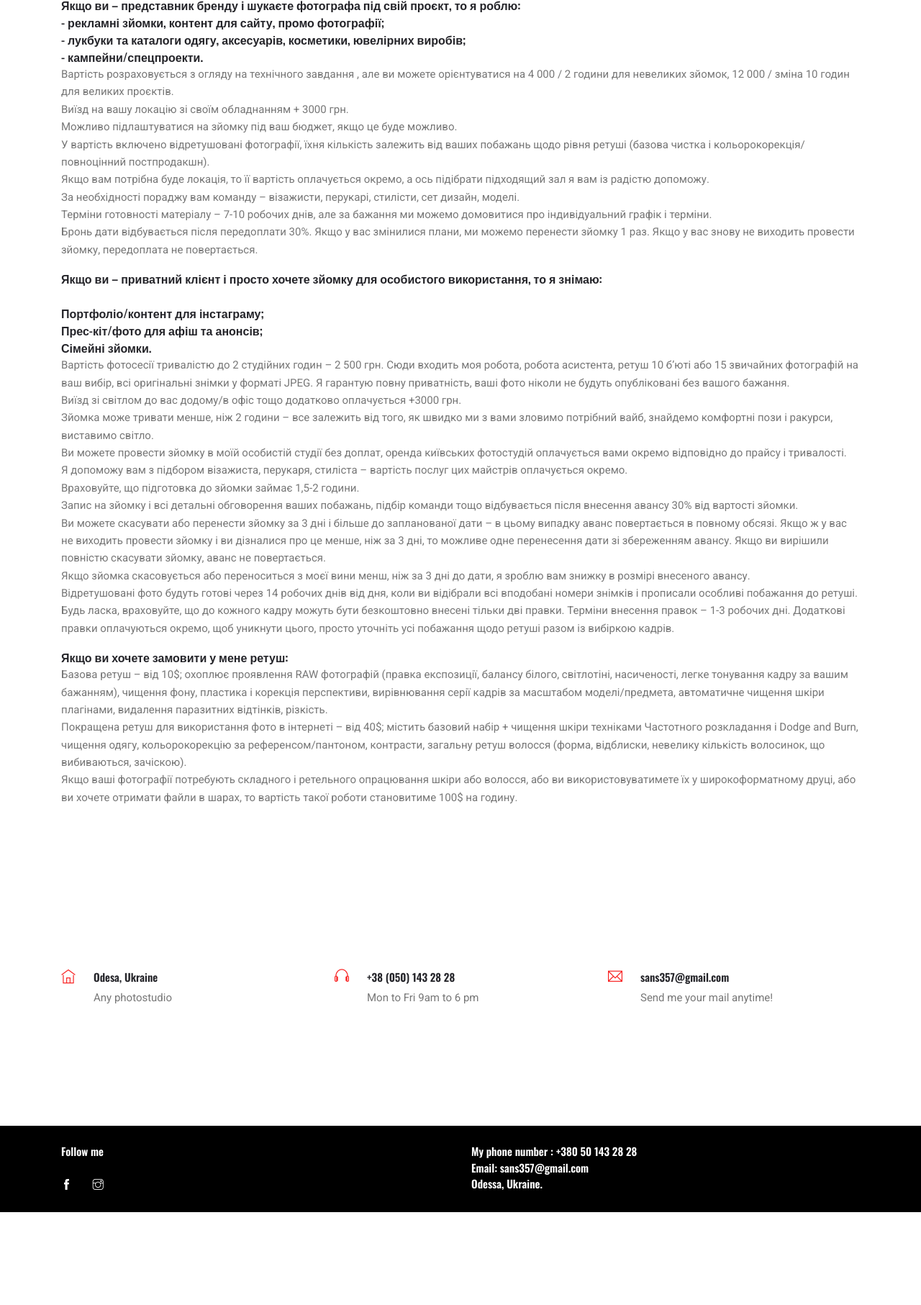
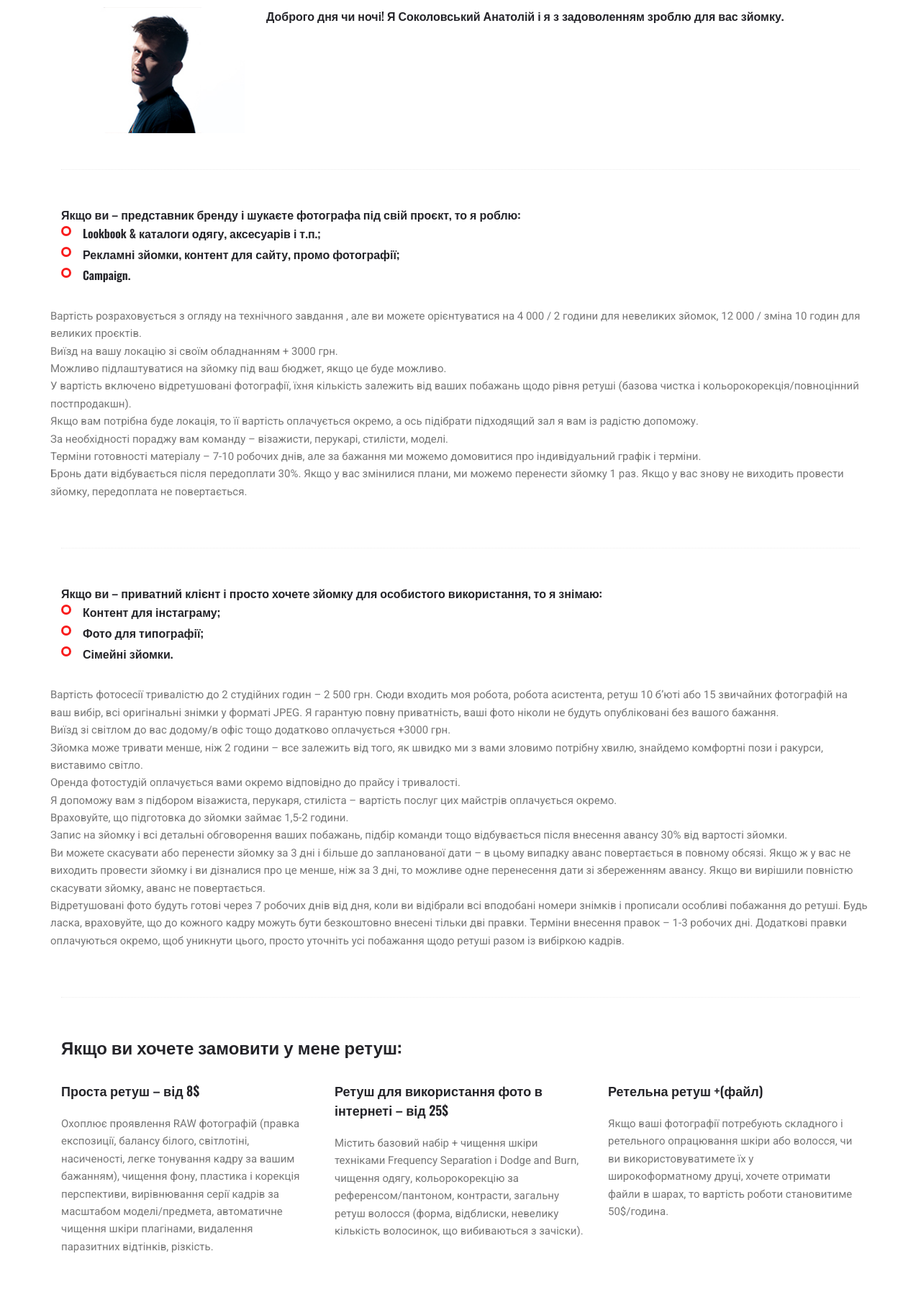
Before and after one commit to SokolovskyiAnatolii/Sokolovskyi.art, a plain HTML site: page price.html in a window 1280 px wide. Shown: the part 1038-2851 px from the top of the page at 72% size. Before the commit the page ends 2722 px from the top, so only its background shows below. Drawn offline with nearby package versions, Linux system fonts and the light colour scheme; some packages are replaced by stand-ins of ours.

Commit message:
price done

```diff
--- a/price.html
+++ b/price.html
@@ -17,7 +17,7 @@
     <!-- meta character set -->
     <meta charset="UTF-8" />
     <!-- Site Title -->
-    <title>Contact</title>
+    <title>Price</title>
 
     <link
       href="https://fonts.googleapis.com/css?family=Oswald:300,500,600|Roboto:400,700"
@@ -65,7 +65,7 @@
 					</div>
 					</div>
 				<div class="banner-img offset-lg-1 col-lg-7 col-md-6">
-					<img class="img-fluid" src="img/banner-img.png" alt="Adler Photo | Aerial dance" title="Adler Photo | @polina_khalo Polina Halo">
+					<img class="img-fluid" src="img/banner-img.png" alt="Sokolovskyi Anatolii | Aerial dance" title="Sokolovskyi Anatolii | @polina_khalo Polina Halo">
 				</div>
 				</div>
 		</div>
@@ -73,30 +73,39 @@
 
   <section class="sample-text-area">
 		<div class="container">
-			<h3 class="text-heading">ПРАЙС</h3>
-			<h3>
-        Доброго дня чи ночі! Я Соколовський Анатолій і я з задоволенням зроблю для вас
-        зйомку.
-      </h3>
-      <h5>
-				Якщо ви – представник бренду і шукаєте фотографа під свій
+      <div class="section-top-border">
+				<h3 class="mb-30">ПРАЙС</h3>
+				<div class="row">
+
+					<div class="col-md-3">
+						<img src="img/elements/ava-pr.jpg" alt="" class="img-fluid">
+					</div>
+
+					<div class="col-md-9 mt-sm-20 left-align-p">
+						<h5>Доброго дня чи ночі! Я Соколовський Анатолій і я з задоволенням зроблю для вас
+              зйомку.</h5>
+					</div>
+
+				</div>
+			</div>
+
+      <div class="section-top-border">
+				<h5 class="mb-30">Якщо ви – представник бренду і шукаєте фотографа під свій
           проєкт, то я роблю:
-        <ul>
+          <ul class="unordered-list">
             <li>
-            - рекламні зйомки, контент для сайту, промо фотографії;
+              Lookbook & каталоги одягу, аксесуарів і т.п.;
             </li>
             <li>
-            - лукбуки та каталоги одягу, аксесуарів, косметики,
-            ювелірних виробів;
+               Рекламні зйомки, контент для сайту, промо фотографії;
             </li>
             <li>
-            - кампейни/спецпроекти.
+              Campaign.
             </li>
           </ul>
         </h5>
-
-      <p>
-        Вартість розраховується з огляду на технічного завдання ,
+        <div class="row">
+					<p>Вартість розраховується з огляду на технічного завдання ,
               але ви можете орієнтуватися на 4 000 / 2 години для невеликих
               зйомок, 12 000 / зміна 10 годин для великих проєктів. </br>
 
@@ -114,7 +123,7 @@
               підходящий зал я вам із радістю допоможу.</br>
 
               За необхідності пораджу вам команду – візажисти, перукарі,
-        стилісти, сет дизайн, моделі.</br>
+              стилісти, моделі.</br>
 
               Терміни готовності матеріалу – 7-10 робочих днів, але за
               бажання ми можемо домовитися про індивідуальний графік і
@@ -123,19 +132,21 @@
               Бронь дати відбувається після передоплати 30%. Якщо у вас
               змінилися плани, ми можемо перенести зйомку 1 раз. Якщо у
               вас знову не виходить провести зйомку, передоплата не
-        повертається.
-      </p>
-      <h5>
-        Якщо ви – приватний клієнт і просто хочете зйомку для
+              повертається.</p>
+				</div>
+			</div>
+
+      <div class="section-top-border">
+          <h5 class="mb-30">Якщо ви – приватний клієнт і просто хочете зйомку для
             особистого використання, то я знімаю:
-      </br></br>
-         <ul>
-          <li>Портфоліо/контент для інстаграму;</li>
-          <li>Прес-кіт/фото для афіш та анонсів;</li>
+            <ul class="unordered-list">
+              <li>Контент для інстаграму;</li>
+              <li>Фото для типографії;</li>
               <li>Сімейні зйомки.</li>
             </ul>
           </h5>
 
+          <div class="row">
             <p>
                 Вартість фотосесії тривалістю до 2 студійних годин – 2 500
                 грн. Сюди входить моя робота, робота асистента, ретуш 10
@@ -148,12 +159,11 @@
                 оплачується +3000 грн.</br>
 
                 Зйомка може тривати менше, ніж 2 години – все залежить від
-        того, як швидко ми з вами зловимо потрібний вайб, знайдемо
+                того, як швидко ми з вами зловимо потрібну хвилю, знайдемо
                 комфортні пози і ракурси, виставимо світло.</br>
 
 
-        Ви можете провести зйомку в моїй особистій студії без
-        доплат, оренда київських фотостудій оплачується вами окремо
+                Оренда фотостудій оплачується вами окремо
                 відповідно до прайсу і тривалості.</br>
 
                 Я допоможу вам з підбором візажиста, перукаря, стиліста –
@@ -172,11 +182,7 @@
                 перенесення дати зі збереженням авансу. Якщо ви вирішили
                 повністю скасувати зйомку, аванс не повертається.</br>
 
-        Якщо зйомка скасовується або переноситься з моєї вини менш,
-        ніж за 3 дні до дати, я зроблю вам знижку в розмірі
-        внесеного авансу.</br>
-
-        Відретушовані фото будуть готові через 14 робочих днів від
+                Відретушовані фото будуть готові через 7 робочих днів від
                 дня, коли ви відібрали всі вподобані номери знімків і
                 прописали особливі побажання до ретуші. Будь ласка,
                 враховуйте, що до кожного кадру можуть бути безкоштовно
@@ -185,69 +191,51 @@
                 уникнути цього, просто уточніть усі побажання щодо ретуші
                 разом із вибіркою кадрів.
               </p>
-      <h5>
-        Якщо ви хочете замовити у мене ретуш:
-      </h5>
+         </div>
+
+        </div>
+
+        <div class="section-top-border">
+            <h3 class="mb-30">Якщо ви хочете замовити у мене ретуш:</h3>
+            <div class="row">
+              <div class="col-md-4">
+                <div class="single-defination">
+                  <h4 class="mb-20">Проста ретуш – від 8$</h4>
                   <p>
-        Базова ретуш – від 10$; охоплює проявлення RAW фотографій
+                 Охоплює проявлення RAW фотографій
                 (правка експозиції, балансу білого, світлотіні, насиченості,
                 легке тонування кадру за вашим бажанням), чищення фону,
                 пластика і корекція перспективи, вирівнювання серії кадрів
                 за масштабом моделі/предмета, автоматичне чищення шкіри
-        плагінами, видалення паразитних відтінків, різкість.</br>
-
-        Покращена ретуш для використання фото в інтернеті – від 40$;
-        містить базовий набір + чищення шкіри техніками Частотного
-        розкладання і Dodge and Burn, чищення одягу, кольорокорекцію
+                плагінами, видалення паразитних відтінків, різкість.
+                  </p>
+                </div>
+              </div>
+              <div class="col-md-4">
+                <div class="single-defination">
+                  <h4 class="mb-20">Ретуш для використання фото в інтернеті – від 25$</h4>
+                  <p>
+                 Містить базовий набір + чищення шкіри техніками Frequency Separation
+                і Dodge and Burn, чищення одягу, кольорокорекцію
                 за референсом/пантоном, контрасти, загальну ретуш волосся
                 (форма, відблиски, невелику кількість волосинок, що
-        вибиваються, зачіскою).</br>
-
-        Якщо ваші фотографії потребують складного і ретельного
-        опрацювання шкіри або волосся, або ви використовуватимете їх
-        у широкоформатному друці, або ви хочете отримати файли в
-        шарах, то вартість такої роботи становитиме 100$ на годину.
+                вибиваються з зачіски).
                   </p>
                 </div>
-	</section>
-
-    <!-- Start contact-page Area -->
-    <section class="contact-page-area section-gap">
-      <div class="container">
-        <div class="row ">
+              </div>
               <div class="col-md-4">
-              <div class="single-contact-address d-flex flex-row">
-              <div class="icon"><i class="ti-home"></i></div>
-              <div class="contact-details">
-                <h5>Odesa, Ukraine</h5>
-                <p>Any photostudio</p>
-              </div>
-            </div>
-          </div>
-
-          <div class="col-md-4">
-            <div class="single-contact-address d-flex flex-row">
-              <div class="icon"><i class="ti-headphone"></i></div>
-              <div class="contact-details">
-                <h5>+38 (050) 143 28 28</h5>
-                <p>Mon to Fri 9am to 6 pm</p>
-              </div>
-            </div>
-          </div>
-
-          <div class="col-md-4">
-            <div class="single-contact-address d-flex flex-row">
-              <div class="icon"><i class="ti-email"></i></div>
-              <div class="contact-details">
-                <h5>sans357@gmail.com</h5>
-                <p>Send me your mail anytime!</p>
+                <div class="single-defination">
+                  <h4 class="mb-20">Ретельна ретуш +(файл)</h4>
+                  <p>Якщо ваші фотографії потребують складного і ретельного
+                    опрацювання шкіри або волосся, чи ви використовуватимете їх
+                    у широкоформатному друці, хочете отримати файли в
+                    шарах, то вартість роботи становитиме 50$/година.</p>
                 </div>
               </div>
             </div>
         </div>
     </div>
 	</section>
-    <!-- End contact-page Area -->
 
     <footer class="footer-area">
       <div class="container">
```
Also changed, not shown: commercial.html (+1 -53 lines), index.html (+1 -1 lines), img/elements/ava-pr.jpg (added). Lines whose indentation alone changed are shown as unchanged.
